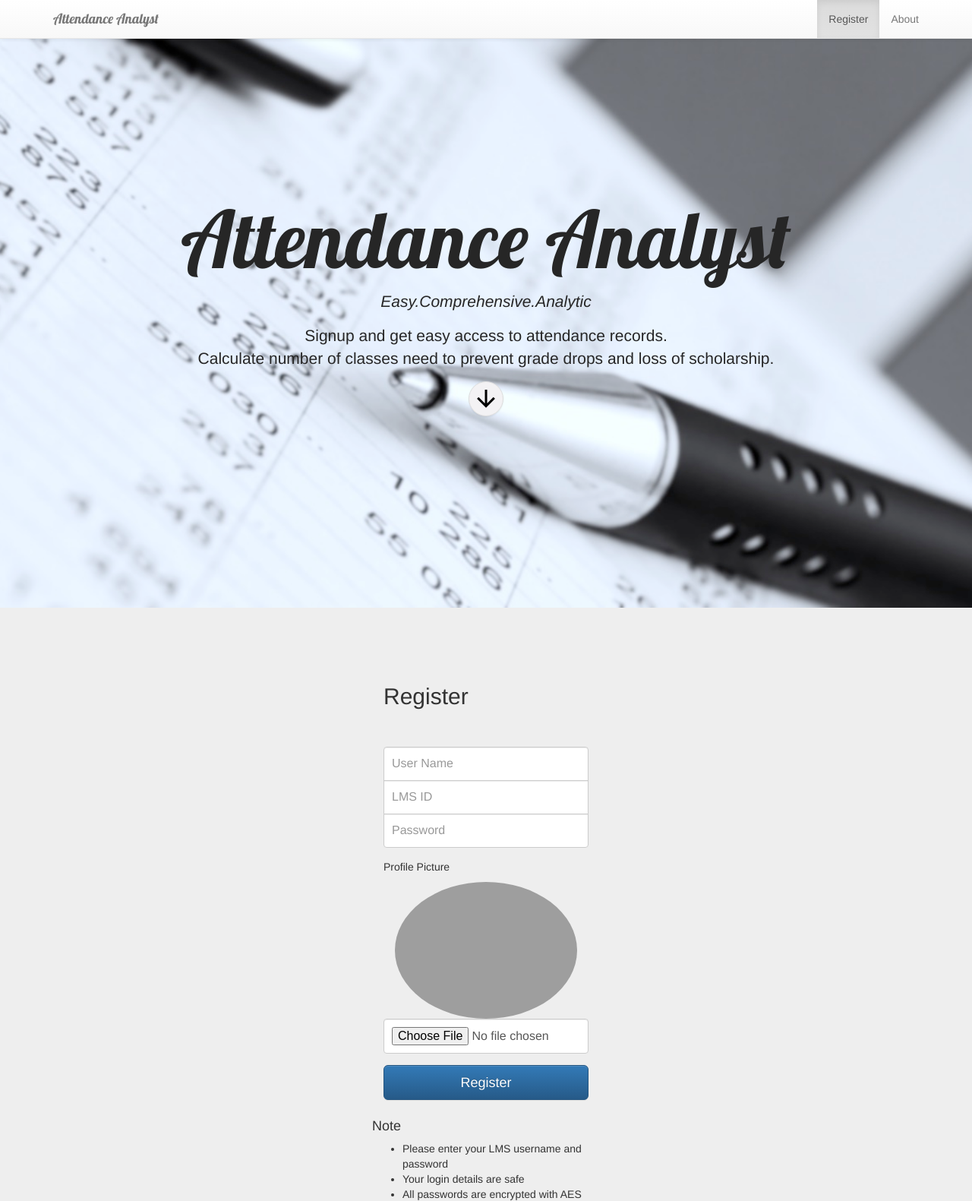
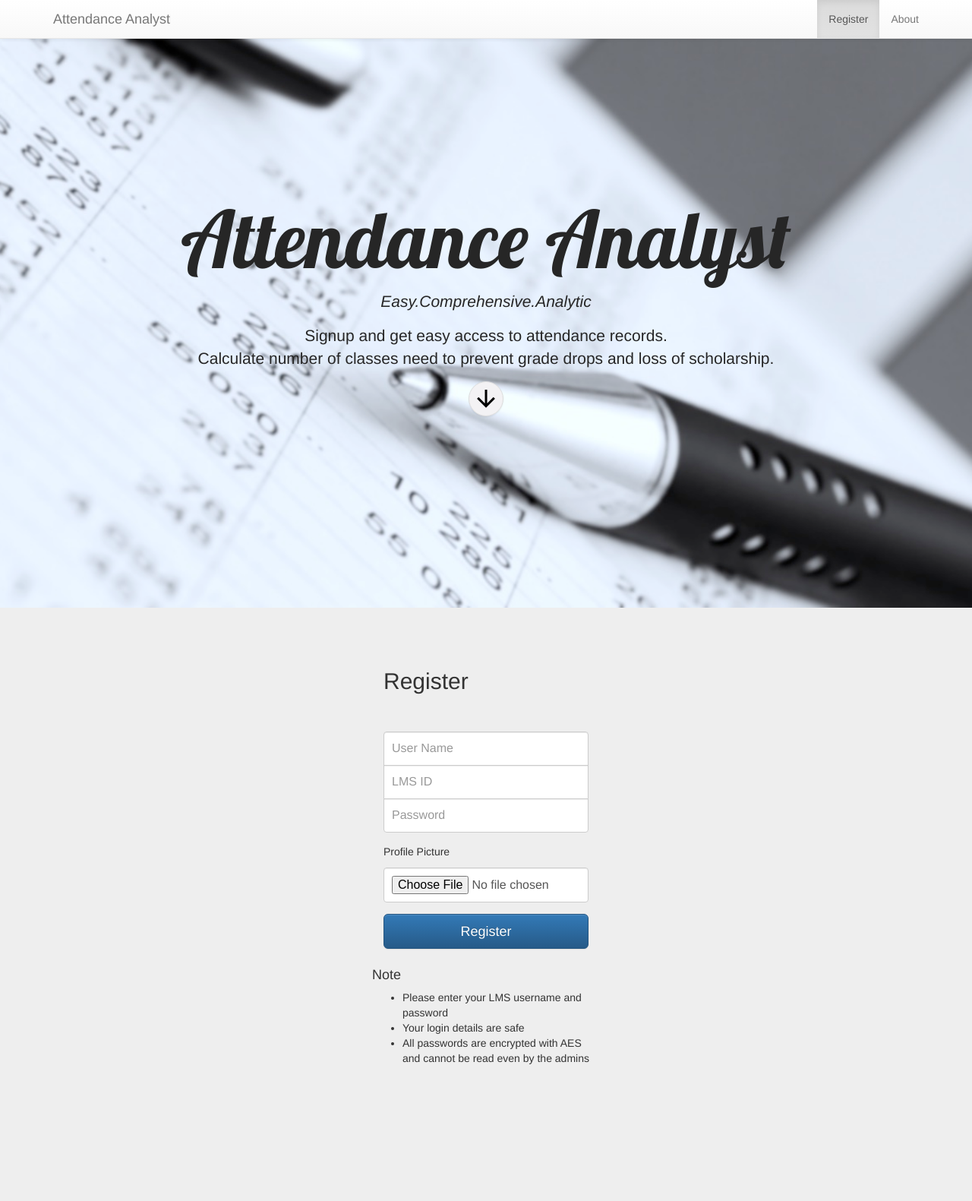
Before and after one commit to Vivek-Nimmagadda/Attendance-Analyst, a Django app: page /attendance/register/ in a window 1280 px wide. Shown: the top 1581 px of the page at 76% size. Run offline with Django 3.2, Linux system fonts and the light colour scheme; parts of the project's set-up code (start-up, migrations or seed data) failed here and were passed over; some libraries are stand-ins or nearby versions; grey boxes are pictures that could not be loaded.

Commit message:
check commit

```diff
--- a/attendance/forms.py
+++ b/attendance/forms.py
@@ -21,7 +21,7 @@
                 'user_name',
                 'lms_id',
                 'password',
-                HTML("<p>Profile Picture</p><img id='profile-pic' class='img-circle col-lg-12' src='#' alt='Profile pic not uploaded!'>"),
+                HTML("<p>Profile Picture</p><img id='profile-pic' class='img-circle col-lg-12'>"),
                 'profile_picture',
             ),
             StrictButton('Register', css_class='btn btn-lg btn-primary btn-block', type='submit')
@@ -30,7 +30,7 @@
     user_name = forms.CharField(label="User Name", max_length=50, widget=forms.TextInput(attrs={'placeholder': "User Name", 'class': 'form-control'}))
     lms_id = forms.CharField(label="LMS ID", max_length=50, widget=forms.TextInput(attrs={'placeholder': "LMS ID", 'class': 'form-control', 'id':'lmsid'}))
     password = forms.CharField(label="Password", widget=forms.PasswordInput(attrs={'placeholder': "Password", 'class': 'form-control'}))
-    profile_picture = forms.ImageField()
+    profile_picture = forms.ImageField(required=False)
 
     def clean(self):
         cleaned_data = super(RegisterForm, self).clean()
--- a/attendance/static/attendance/css/base.css
+++ b/attendance/static/attendance/css/base.css
@@ -72,8 +72,8 @@
 }
 
 .normal-anchor:hover {
+    text-decoration: none;
     background-color: #f1f1f1;
-    text-decoration: none;
 }
 
 .normal-anchor:active {
--- a/attendance/static/attendance/js/index.js
+++ b/attendance/static/attendance/js/index.js
@@ -4,7 +4,7 @@
 
 		$('html, body').stop().animate({
 			scrollTop: $($anchor.attr('href')).offset().top-50
-		}, 1500, 'easeOutElastic');
+		}, 2000, 'easeOutElastic');
 		event.preventDefault();
 	});
 
--- a/attendance/templates/attendance/index.html
+++ b/attendance/templates/attendance/index.html
@@ -29,7 +29,7 @@
                             {% endif %}
                     </small>
                 </p>
-{#                <p><a class="btn btn-link normal-anchor" href="{% url 'records' student.lmsId 4 %}#focus" role="button">View details »</a></p>#}
+                <p><a class="btn btn-link normal-anchor" href="{% url 'records' student.lmsId 4 %}#focus" role="button">View details »</a></p>
             </a>
             </div>
             {% endfor %}
--- a/attendance/templates/attendance/register.html
+++ b/attendance/templates/attendance/register.html
@@ -7,7 +7,8 @@
 
 {% block body %}
     {%  load crispy_forms_tags %}
-    <div class="container focus" id="focus">
+    <div id="focus"></div>
+    <div class="container focus" style="margin-top: .5vh">
     </div>
 
     <div class="form-signin">
--- a/attendance/templates/base.html
+++ b/attendance/templates/base.html
@@ -1,5 +1,6 @@
 <!DOCTYPE html>
 <html lang="en">
+
 <head>
 	<meta charset="utf-8">
 	<meta http-equiv="X-UA-Compatible" content="IE=edge">
@@ -13,15 +14,13 @@
 	<link rel="stylesheet" href="https://maxcdn.bootstrapcdn.com/bootstrap/3.3.7/css/bootstrap.min.css" integrity="sha384-BVYiiSIFeK1dGmJRAkycuHAHRg32OmUcww7on3RYdg4Va+PmSTsz/K68vbdEjh4u" crossorigin="anonymous">
 
 	<link rel="stylesheet" href="https://maxcdn.bootstrapcdn.com/bootstrap/3.3.7/css/bootstrap-theme.min.css" integrity="sha384-rHyoN1iRsVXV4nD0JutlnGaslCJuC7uwjduW9SVrLvRYooPp2bWYgmgJQIXwl/Sp" crossorigin="anonymous">
+
 	<script src="https://ajax.googleapis.com/ajax/libs/jquery/1.12.4/jquery.min.js"></script>
 
 
-     <link href="https://fonts.googleapis.com/css?family=Lobster" rel="stylesheet">
-    {% load staticfiles %}
+	<link href="https://fonts.googleapis.com/css?family=Lobster" rel="stylesheet"> {% load staticfiles %}
 	<link href="{% static 'attendance/css/base.css' %}" rel="stylesheet">
-    <link rel="stylesheet" href="{% static  'attendance/css/index.css' %}" class="css">
-
-      {% block head %}
+	<link rel="stylesheet" href="{% static  'attendance/css/index.css' %}" class="css"> {% block head %}
 	<title>Attendance Analyst</title>
 	{% endblock %}
 </head>
@@ -37,7 +36,7 @@
 					<span class="icon-bar"></span>
 					<span class="icon-bar"></span>
 				</button>
-           <a class="navbar-brand" href="{% url 'index' %}" style="font-family: 'lobster', cursive;">Attendance Analyst</a>
+				<a class="navbar-brand" href="{% url 'index' %}">Attendance Analyst</a>
 			</div>
 			<div id="navbar" class="navbar-collapse collapse">
 				<ul class="nav navbar-nav navbar-right">
@@ -48,28 +47,24 @@
 		</div>
 	</nav>
 
-    <div class="jumbotron vertical-center parallax-window" data-parallax="scroll"
-                data-image-src="{% static 'attendance/css/jumbotro.jpg' %}" id="main-jumbo">
+	<div class="jumbotron vertical-center parallax-window" data-parallax="scroll" data-image-src="{% static 'attendance/css/jumbotro.jpg' %}" id="main-jumbo">
 		<div class="container text-center">
 			<h1 style="font-family: 'lobster', cursive; font-size: 13vh">Attendance Analyst</h1>
 			<p><i>Easy.Comprehensive.Analytic</i></p>
 			<small><p>Signup and get easy access to attendance records.<br/> Calculate number of classes need to prevent grade drops and loss of scholarship.</p>
         </small>
-            {#        <p><button class="btn btn-link center-block" href="#focus" role="button" id="about-btn">Go &raquo;</button></p>#}
 			<p><img src="/media/img/arrow-down.png" href="#focus" role="button" id="about-btn" class="img-circle img-thumbnail link-btn" style='background-color: #f3f2f4;' alt="Go!"></p>
 		</div>
 
 	</div>
 
 
-    {% block body %}
-    {% endblock %}
-
-{#    <a href="#" class="back-to-top">Back to Top</a>#}
+	{% block body %} {% endblock %} {# <a href="#" class="back-to-top">Back to Top</a>#}
 	<img src="/media/img/arrow-up.png" href="#top" role="button" id="up-btn" class="img-circle img-thumbnail back-to-top link-btn" style='background-color: #f3f2f4; margin-top: 50px' alt="Go!">
 	<script src="https://maxcdn.bootstrapcdn.com/bootstrap/3.3.7/js/bootstrap.min.js" integrity="sha384-Tc5IQib027qvyjSMfHjOMaLkfuWVxZxUPnCJA7l2mCWNIpG9mGCD8wGNIcPD7Txa" crossorigin="anonymous"></script>
 	<script src="{% static 'attendance/js/parallax.min.js' %}"></script>
 	<script src="{% static 'attendance/js/jquery.easing.js' %}"></script>
 	<script src="{% static 'attendance/js/index.js' %}"></script>
 </body>
+
 </html>
```
Also changed, not shown: db.sqlite3. Lines whose indentation alone changed are shown as unchanged.
